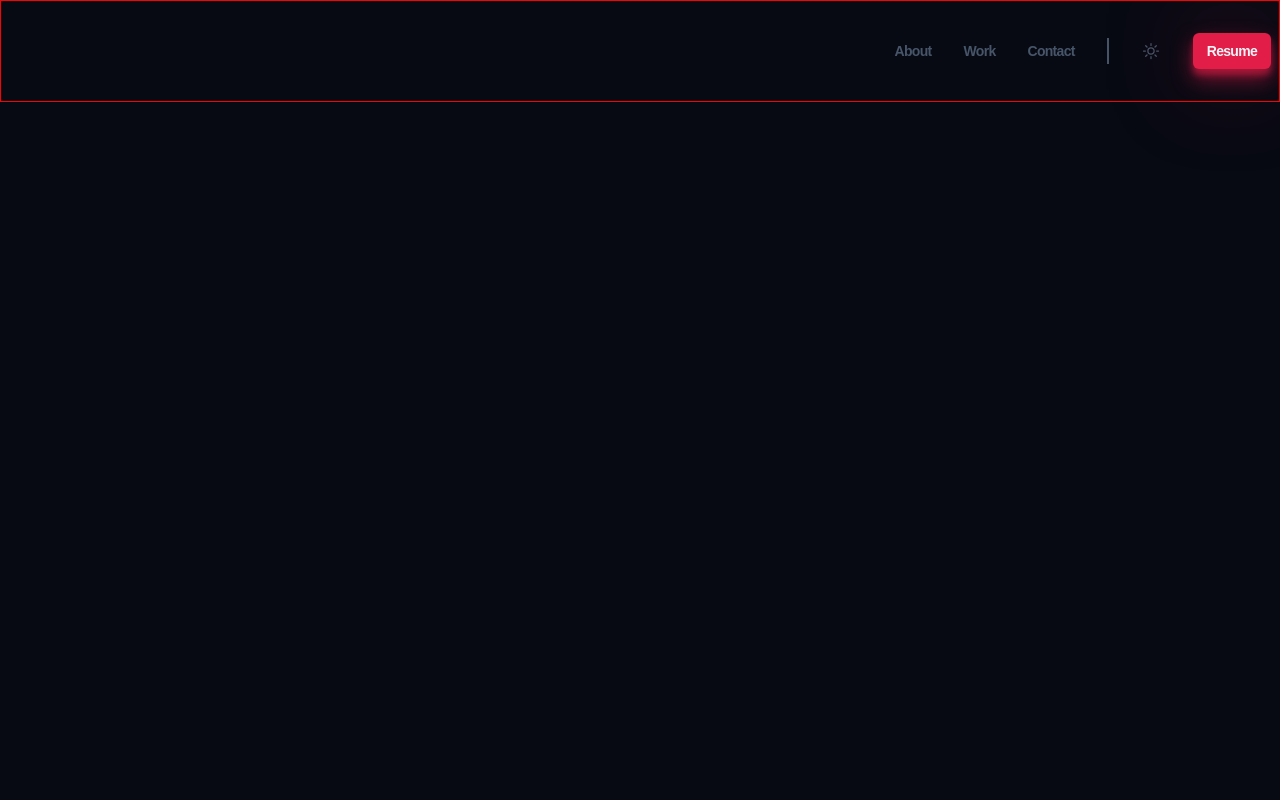
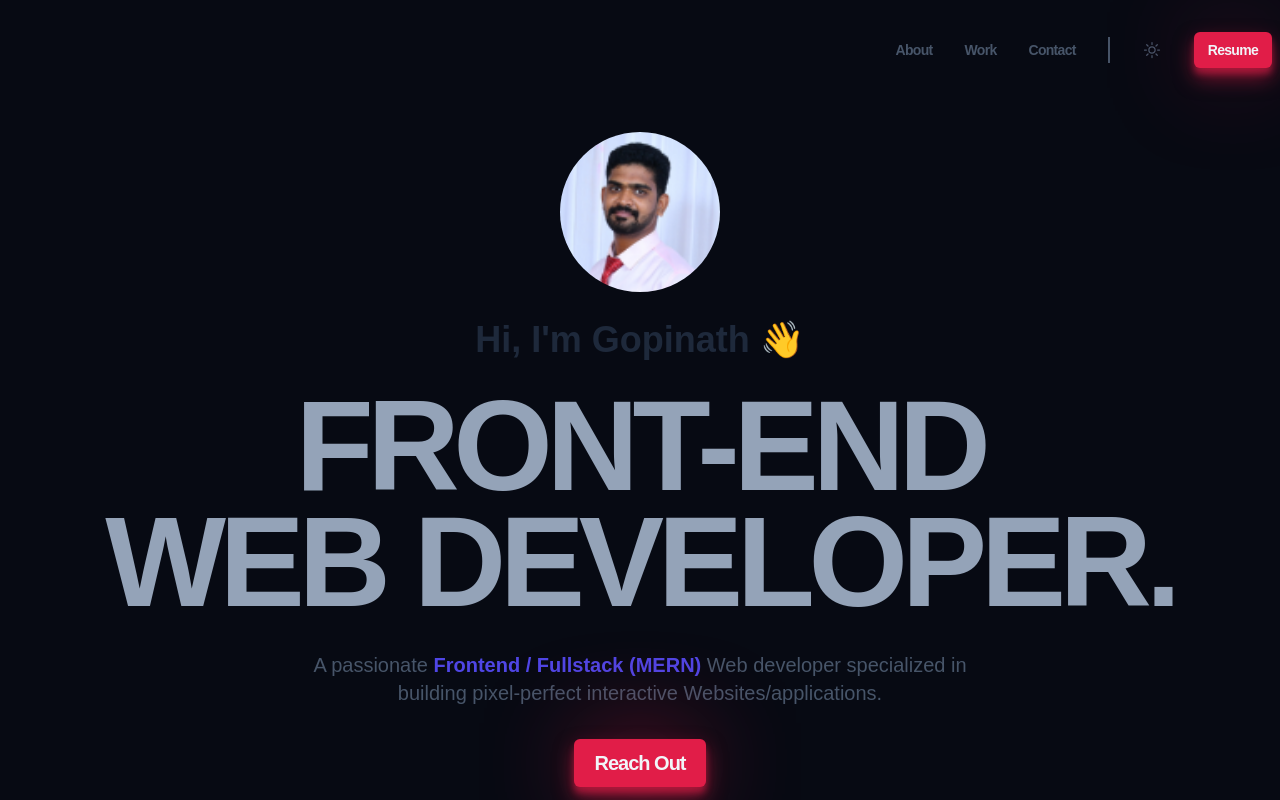
Before and after one commit to Gopi2301/featured-portfolio, a website built with Vite: page index.html in a window 1280 px wide. Built offline with nearby package versions, Linux system fonts and the light colour scheme; a web font is replaced by a local one.

Commit message:
responsive hero

```diff
--- a/index.html
+++ b/index.html
@@ -30,11 +30,17 @@
     </nav>
   </header>
   <main>
+    <section class="hero container">
+      <img class="hero__img" src="./Untitled design (5).png" alt="profile pic" srcset="">
+      <h2 class="hero__subtitle">Hi, I'm Gopinath 👋</h2>
+      <h1 class="hero__title">FRONT-END <br>WEB DEVELOPER.</h1>
+      <p class="hero__description"> A passionate <strong>Frontend / Fullstack (MERN)</strong>  Web developer specialized in building pixel-perfect interactive Websites/applications. </p>
+      <a  class="hero__btn btn" href="#">Reach out</a>
+    </section>
+    <!-- <section></section>
     <section></section>
-    <section></section>
-    <section></section>
-    <section></section>
-    <section></section>
+    <section></section>s
+    <section></section> -->
   </main>
   <footer></footer>
   <script type="module" src="./src/main.js"></script>
--- a/src/main.js
+++ b/src/main.js
@@ -1,4 +1,5 @@
 import '../styles/modern-normalize.css';
 import '../styles/style.css';
 import '../styles/components/header.css'
+import '../styles/components/hero.css'
 import '../styles/utils.css'
--- /dev/null
+++ b/styles/components/hero.css
@@ -0,0 +1,107 @@
+.hero {
+  text-align: center;
+  display: flex;
+  flex-direction: column;
+  justify-content: center;
+  align-items: center;
+  gap: 1rem;
+  margin-top: 2rem;
+}
+.hero__img {
+  border-radius: 50%;
+  width: 6rem;
+  height: 6rem;
+}
+.hero__subtitle {
+  color: var(--clr-slate-800);
+  font-size: var(--size-base);
+  line-height: 0.9;
+}
+.hero__title {
+  color: var(--clr-slate-400);
+  font-size: var(--size-4xl);
+  letter-spacing: -0.05em;
+  line-height: 0.9;
+}
+.hero__description {
+  max-width: 60ch;
+  font-size: var(--size-sm);
+  color: var(--clr-slate-600);
+}
+.hero__btn {
+  text-transform: capitalize;
+  font-size: var(--size-sm);
+}
+
+/* xs */
+@media (min-width: 475px) {
+  .hero {
+    gap: 1.5rem;
+  }
+  .hero__img {
+    width: 6.5rem;
+    height: 6.5rem;
+  }
+  .hero__subtitle {
+    font-size: var(--size-lg);
+  }
+  .hero__title {
+    font-size: var(--size-5xl);
+  }
+  .hero__description {
+    font-size: var(--size-base);
+  }
+  .hero__btn {
+    font-size: var(--size-base);
+  }
+}
+/* sm */
+/* @media (min-width: 640px) {
+} */
+/* md */
+/* @media (min-width: 768px) {
+} */
+/* lg */
+@media (min-width: 1024px) {
+  .hero__img {
+    width: 8rem;
+    height: 8rem;
+  }
+  .hero__subtitle {
+    font-size: var(--size-2xl);
+  }
+  .hero__title {
+    font-size: var(--size-7xl);
+  }
+  .hero__description {
+    font-size: var(--size-lg);
+  }
+  .hero__btn {
+    font-size: var(--size-lg);
+  }
+}
+/* xl */
+@media (min-width: 1280px) {
+  .hero {
+    gap: 2rem;
+  }
+  .hero__img {
+    width: 10rem;
+    height: 10rem;
+  }
+  .hero__subtitle {
+    font-size: var(--size-4xl);
+  }
+  .hero__title {
+    font-size: var(--size-9xl);
+  }
+  .hero__description {
+    font-size: var(--size-xl);
+  }
+  .hero__btn {
+    font-size: var(--size-xl);
+  }
+}
+/* 2xl */
+/* @media (min-width: 1536px) {
+} */
--- a/styles/utils.css
+++ b/styles/utils.css
@@ -39,7 +39,6 @@
   width: 100%;
   margin-inline: auto;
   padding-inline: 0.5rem;
-  border: 1px solid red;
 }
 .section {
   margin-top: 5rem;
```
Also changed, not shown: public/Untitled design (5).png (added).
